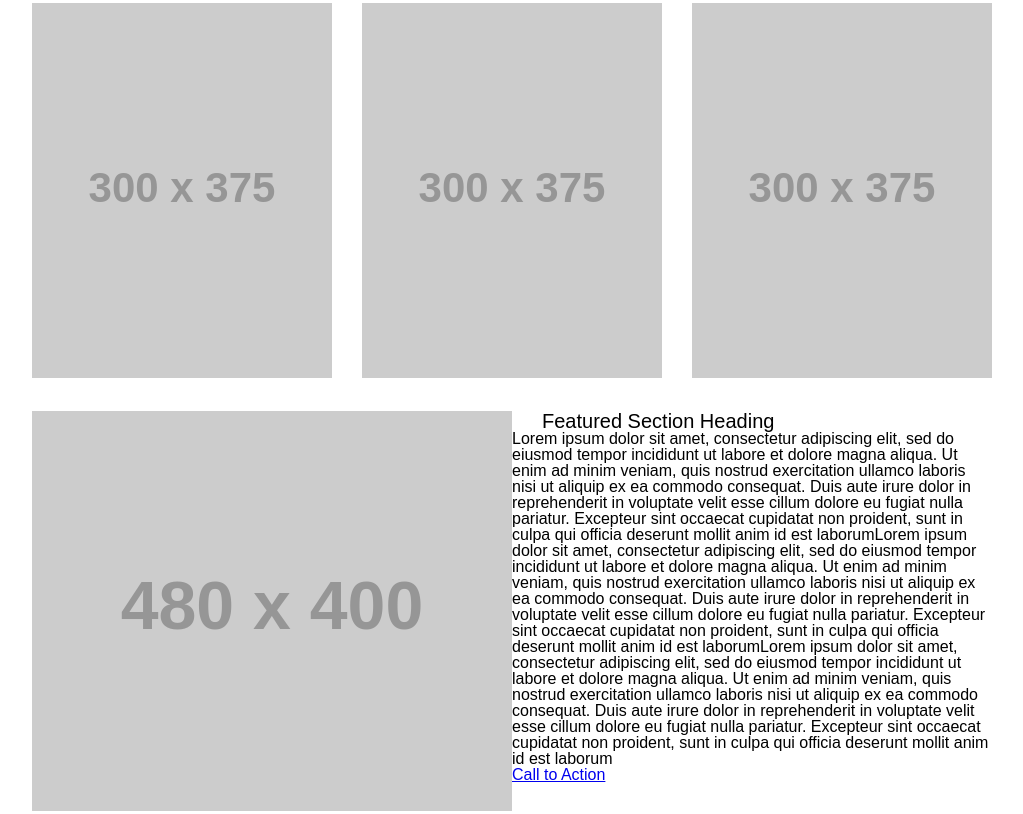
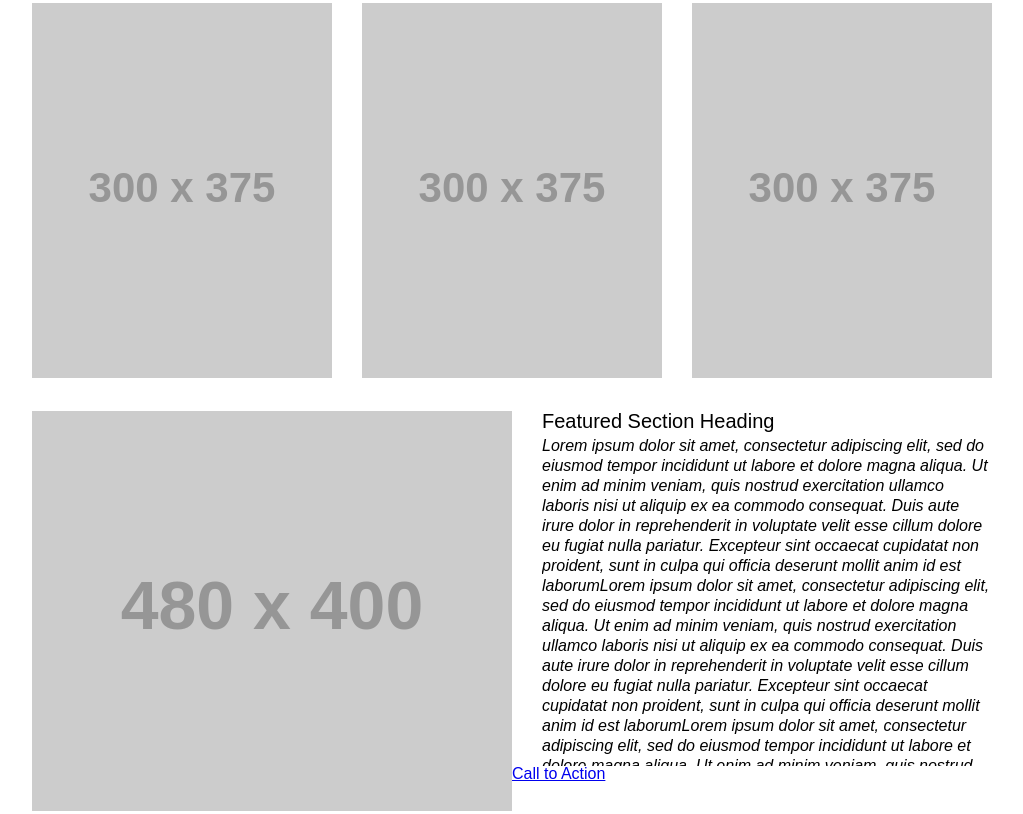
Before and after one commit to jamiguel23/wireframe-exercise, a plain HTML site: page index.html in a window 1280 px wide. Shown: the part 610-1424 px from the top of the page, without its empty margins (128-1151 px from the left). Drawn offline with Linux system fonts and the light colour scheme; placeholder pictures from the web are drawn by us.

Commit message:
appended readme file, added font style and overflow to main p

```diff
--- a/css/stylesheet.css
+++ b/css/stylesheet.css
@@ -52,3 +52,11 @@ nav, main{
     margin-left: 30px;
     font-size: 20px;
   }
+  main p{
+    margin-top: 5px;
+    margin-left: 30px;
+    line-height: 20px;
+    font-style: italic;
+    overflow: auto;
+    height: 330px;
+  }
```
Also changed, not shown: 1 other file.
